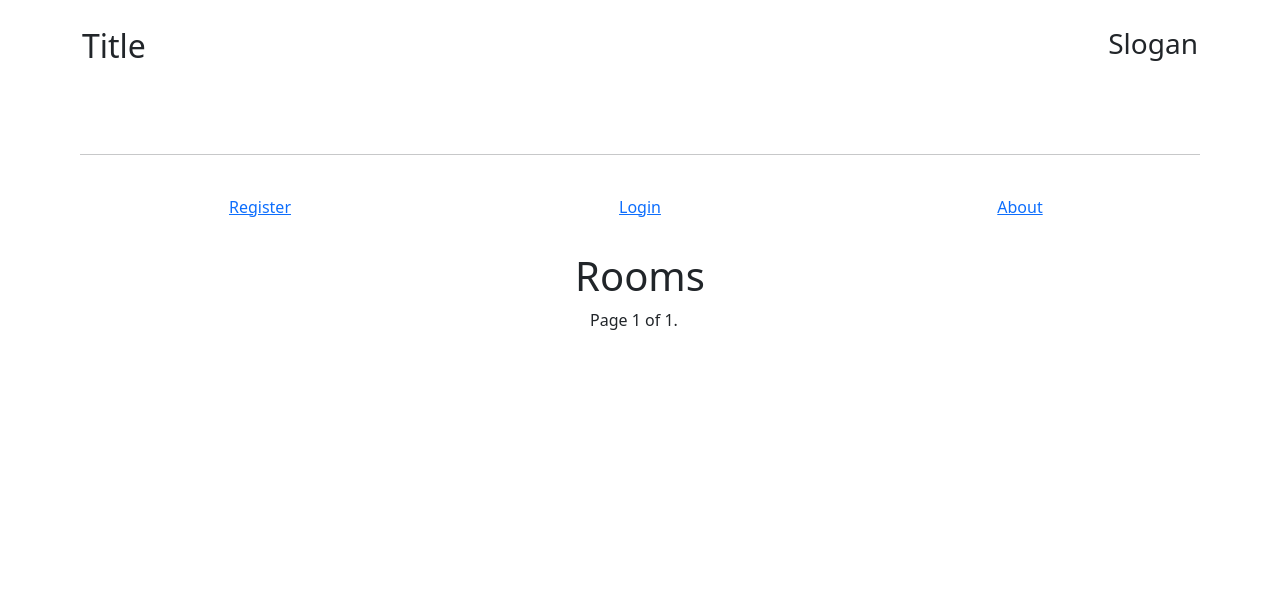
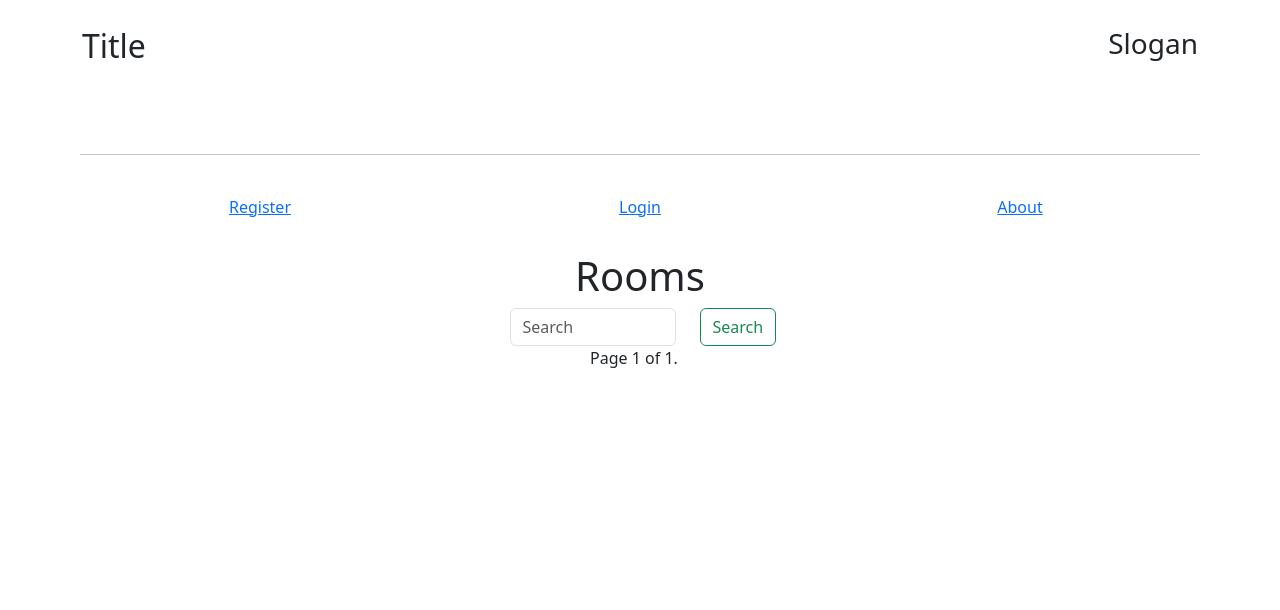
Before and after one commit to GeorgeOsborn97/project-4-the-festival-grounds, a Django app: page / in a window 1280 px wide. Shown: the top 610 px of the page. Run offline with Django 3.2, Linux system fonts and the light colour scheme; data that the repository does not hold is empty; some libraries are stand-ins or nearby versions.

Commit message:
move pagination form base.html to index.html and begin to implement search functionss

```diff
--- a/static/javascript/script.js
+++ b/static/javascript/script.js
@@ -0,0 +1,16 @@
+/*$('#room-search').click(function(event){
+    $('#card-row > div').each(function () {
+         if( $(this).attr("id").indexOf(document.getElementById("room-search-input").value) == -1){
+            console.log($(this).attr("id"))
+            $(this).hide()
+         }
+    })
+    console.log(document.getElementById("room-search-input").value)
+})*/
+
+$("#room-search").click(function() {
+    var value = $('#room-search-input').val().toLowerCase();
+    $('div[data-role="test"]').filter(function() {
+        $(this).toggle($(this).find('h5').text().toLowerCase().indexOf(value) > -1)
+    });
+});
--- a/templates/base.html
+++ b/templates/base.html
@@ -13,6 +13,7 @@
         integrity="sha384-GLhlTQ8iRABdZLl6O3oVMWSktQOp6b7In1Zl3/Jr59b6EGGoI1aFkw7cmDA6j6gD" crossorigin="anonymous">
     <script src="https://cdn.jsdelivr.net/npm/bootstrap@5.3.0-alpha1/dist/js/bootstrap.bundle.min.js"
         integrity="sha384-w76AqPfDkMBDXo30jS1Sgez6pr3x5MlQ1ZAGC+nuZB+EYdgRZgiwxhTBTkF7CXvN" crossorigin="anonymous"></script>
+    <script src="https://cdnjs.cloudflare.com/ajax/libs/jquery/3.5.1/jquery.min.js"></script>
     <title>The Festival Ground</title>
 </head>
 
@@ -52,27 +53,18 @@
     </div>
     {% block cards %}
     {% endblock %}
-    <div class="container text-center pageination-holder">
+    <div class="container text-center">
         <div class="row justify-content-md-center">
-            <div class="pagination justify-content-md-center">
-                <span class="step-links">
-                    {% if page_obj.has_previous %}
-                    <a href="?page=1">&laquo; first</a>
-                    <a href="?page={{ page_obj.previous_page_number }}">previous</a>
-                    {% endif %}
-
-                    <span class="current">
-                        Page {{ page_obj.number }} of {{ page_obj.paginator.num_pages }}.
-                    </span>
-
-                    {% if page_obj.has_next %}
-                    <a href="?page={{ page_obj.next_page_number }}">next</a>
-                    <a href="?page={{ page_obj.paginator.num_pages }}">last &raquo;</a>
-                    {% endif %}
-                </span>
+            <div class="col-md-2">
+                <input id="room-search-input" class="form-control me-2" type="search" placeholder="Search" aria-label="Search">
+            </div>
+            <div class="col-md-1">
+                <button id="room-search" class="btn btn-outline-success" type="submit">Search</button>
             </div>
         </div>
     </div>
+    {% block pagination %}
+    {% endblock %}
     <footer class="fixed-bottom" style="background-color:grey">
         <div>
             <ul>
@@ -82,7 +74,7 @@
             </ul>
         </div>
     </footer>
-    <script src="https://cdnjs.cloudflare.com/ajax/libs/jquery/3.5.1/jquery.min.js"></script>
+    <script src="{% static 'javascript/script.js' %}"></script>
     <script src="https://cdnjs.cloudflare.com/ajax/libs/twitter-bootstrap/3.3.7/js/bootstrap.min.js"></script>
 </body>
 
--- a/templates/index.html
+++ b/templates/index.html
@@ -2,10 +2,10 @@
 
 {% block cards %}
 
-<div class="container text-center">
-    <div class="row row-col-3 justify-content-md-center">
+<div id="card-container" class="container text-center">
+    <div id="card-row" class="row row-col-3 justify-content-md-center">
         {% for room in rooms_list %}
-            <div class="card col-md-3 flip-card" style="max-width: 540px;">
+            <div data-role="test" id="card-{{ room.slug }}" class="card col-md-3" style="max-width: 540px;">
                 <div class="row row-col-2">
                     <div class="col-md-6 img-holder">
                         {% if 'placeholder' in room.cover_image.url %}
@@ -46,3 +46,26 @@
 </div>
 
 {% endblock %}
+{% block pagination %}
+<div class="container text-center pageination-holder">
+    <div class="row justify-content-md-center">
+        <div class="pagination justify-content-md-center">
+            <span class="step-links">
+                {% if page_obj.has_previous %}
+                <a href="?page=1">&laquo; first</a>
+                <a href="?page={{ page_obj.previous_page_number }}">previous</a>
+                {% endif %}
+
+                <span class="current">
+                    Page {{ page_obj.number }} of {{ page_obj.paginator.num_pages }}.
+                </span>
+
+                {% if page_obj.has_next %}
+                <a href="?page={{ page_obj.next_page_number }}">next</a>
+                <a href="?page={{ page_obj.paginator.num_pages }}">last &raquo;</a>
+                {% endif %}
+            </span>
+        </div>
+    </div>
+</div>
+{% endblock %}
```
